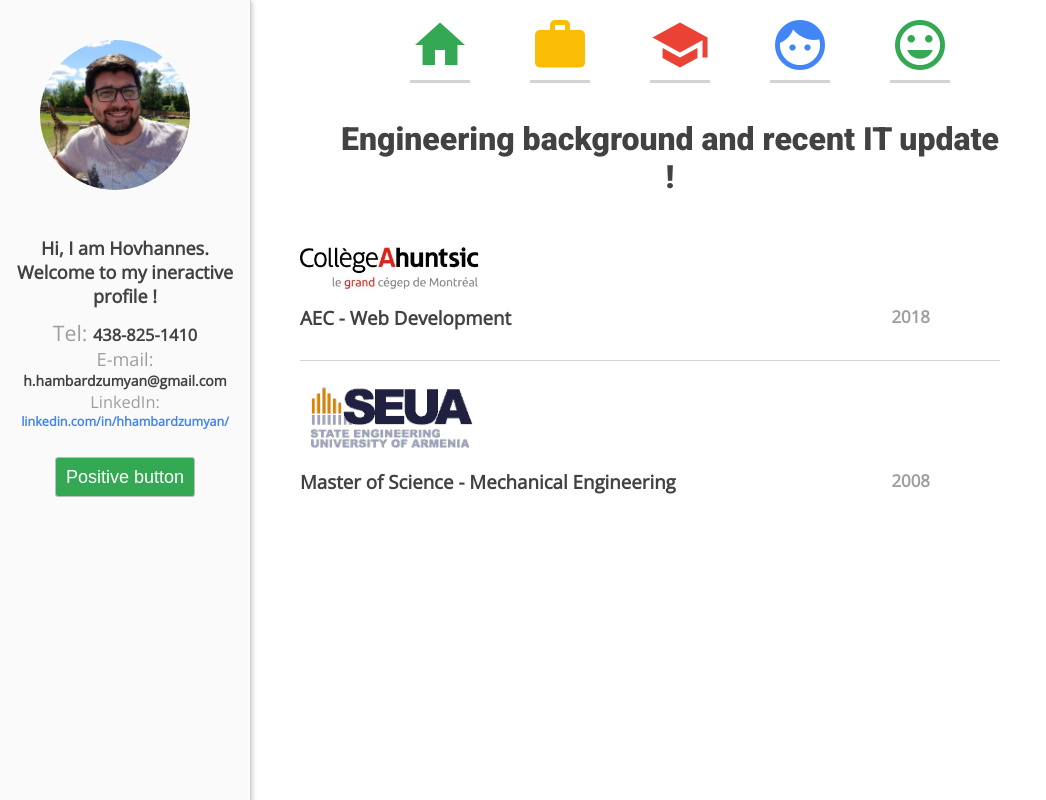
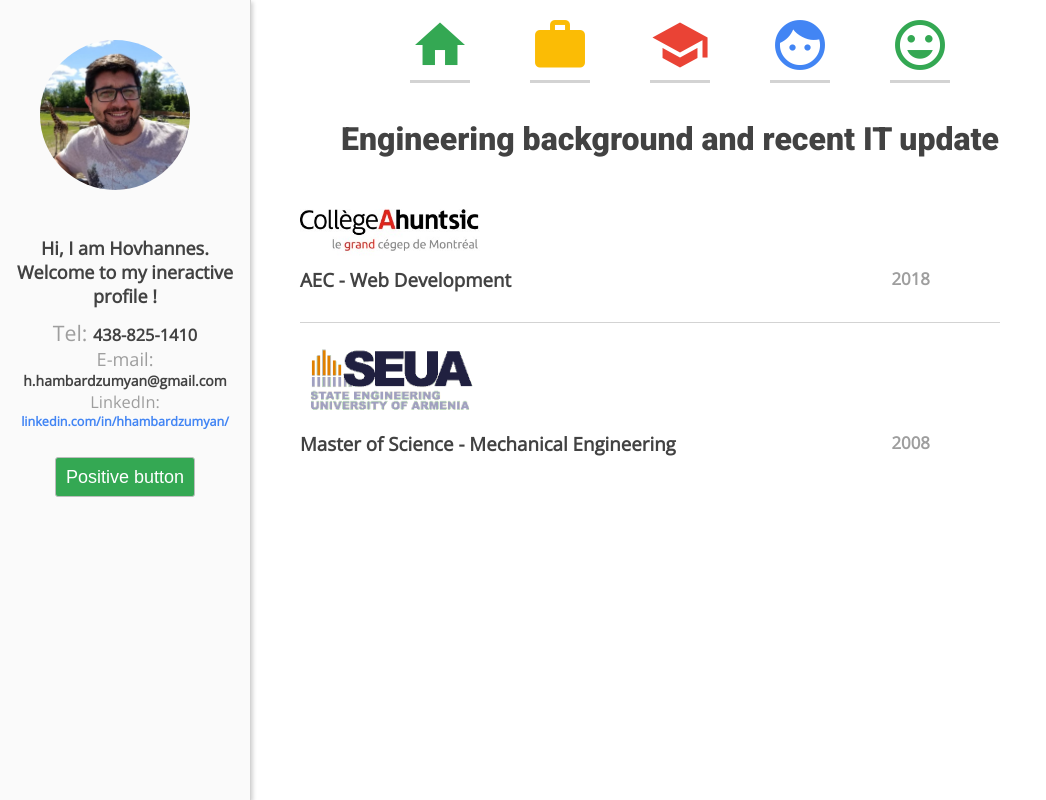
Before and after one commit to Mihomax/cv_build, a React (Create React App) app: page /education in a window 1280 px wide. Shown: the whole page, without its empty margins (0-1046 px from the left). Built offline with nearby package versions, Linux system fonts and the light colour scheme.

Commit message:
small thing

```diff
--- a/src/components/Content/Education/Education.js
+++ b/src/components/Content/Education/Education.js
@@ -7,7 +7,7 @@ import seua from '../../../images/seua.png';
 
 const education = () => (
 <div >
-        <h1>Engineering background and recent IT update !</h1><br /><br />
+        <h1>Engineering background and recent IT update</h1><br /><br />
         <div className = "main educ">
         <img className="logos big" src={ahuntsic} alt='Ahuntsic College' />
 
```
